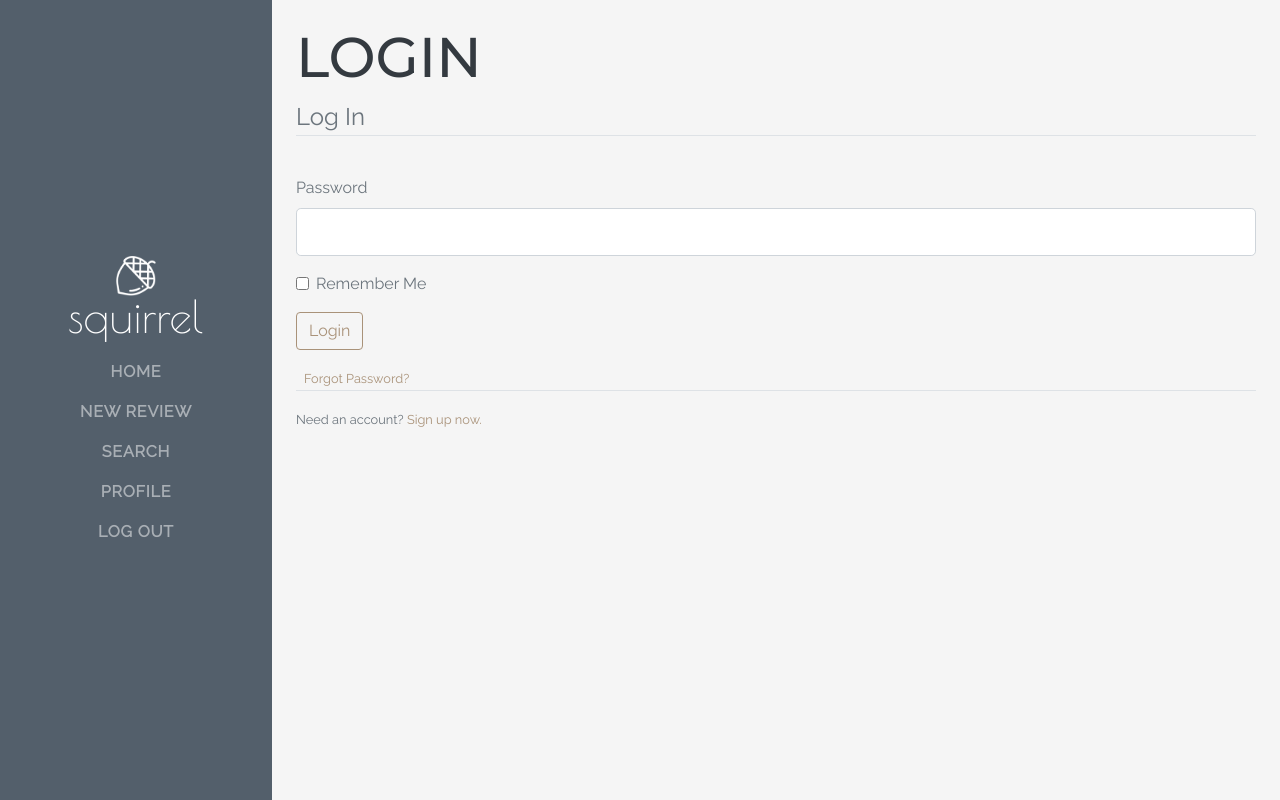
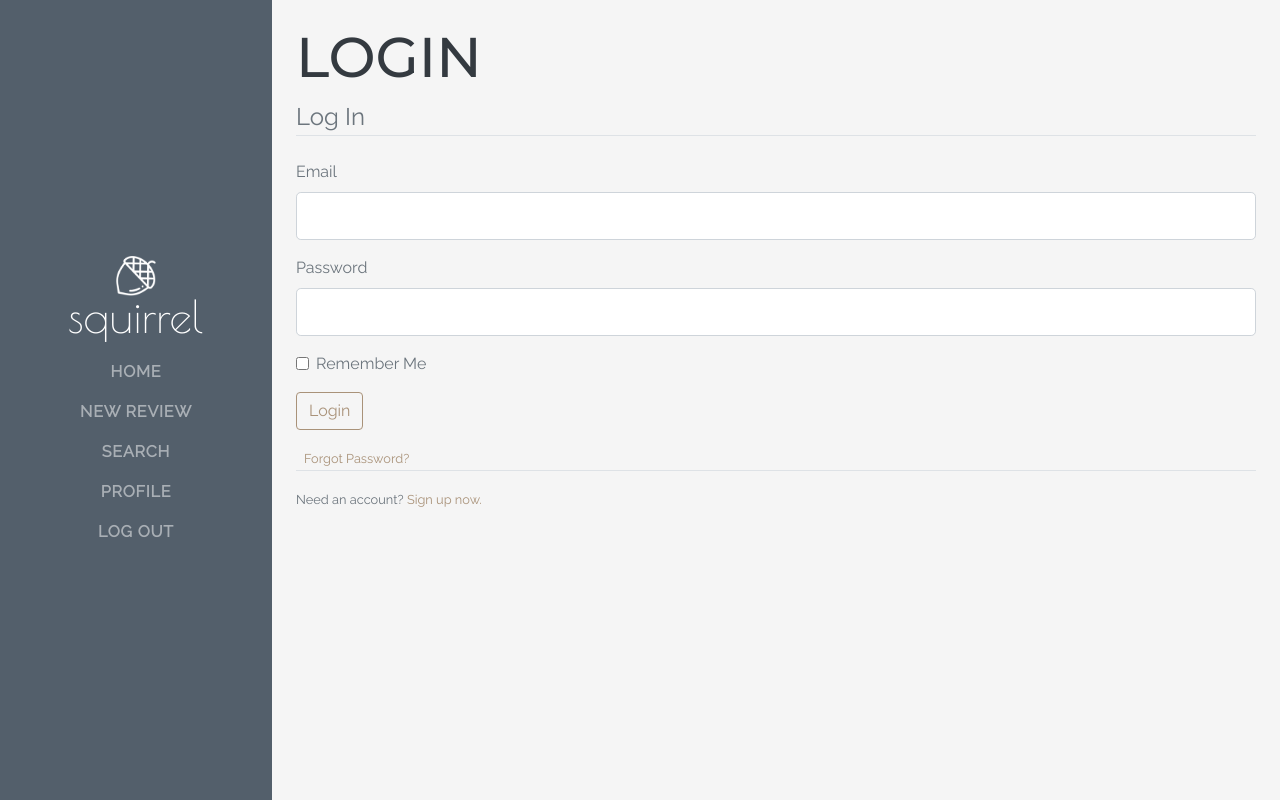
Before and after one commit to jumboduck/squirrel, a Flask app: template templates/pages/login.html in a window 1280 px wide. Run offline with Flask 2, Linux system fonts and the light colour scheme; the template is opened without the code that fills it: values that come from a table or form of the project are taken from there, others are empty; some libraries are stand-ins or nearby versions.

Commit message:
updated template to take log in with email instead of username

```diff
--- a/templates/pages/login.html
+++ b/templates/pages/login.html
@@ -7,17 +7,17 @@
         <fieldset class="form-group">
             <legend class="border-bottom mb-4">Log In</legend>
             <div class="form-group">
-                {{ form.username.label(class="form-control-label") }}
+                {{ form.email.label(class="form-control-label") }}
 
-                {% if form.username.errors %}
-                {{ form.username(class="form-control form-control-lg is-invalid") }}
+                {% if form.email.errors %}
+                {{ form.email(class="form-control form-control-lg is-invalid") }}
                 <div class="invalid-feedback">
-                    {% for error in form.username.errors %}
+                    {% for error in form.email.errors %}
                     <span>{{ error }}</span>
                     {% endfor %}
                 </div>
                 {% else %}
-                {{ form.username(class="form-control form-control-lg") }}
+                {{ form.email(class="form-control form-control-lg") }}
                 {% endif %}
 
             </div>
```
